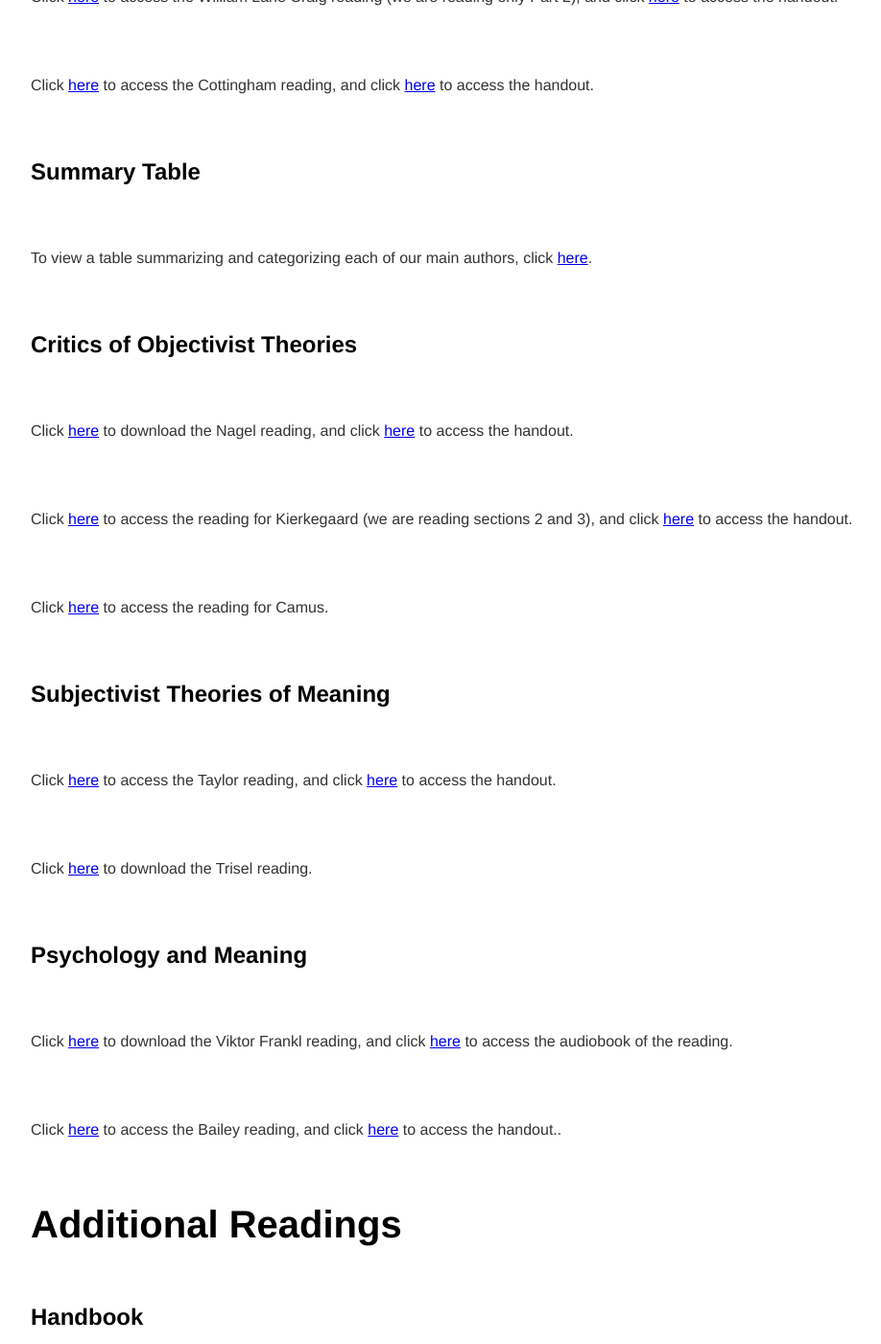
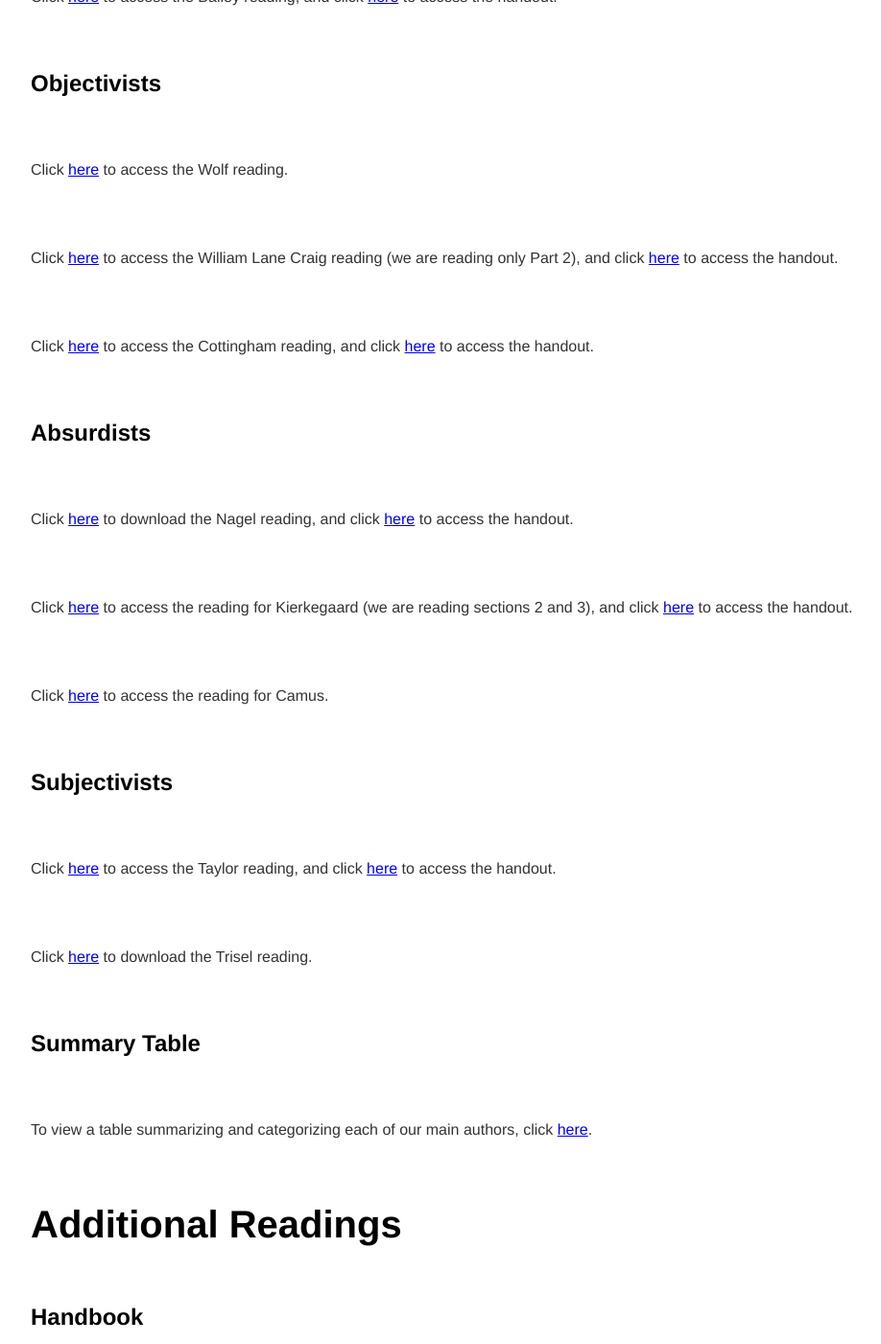
Before and after one commit to kevinjpatton/kevinjpatton.github.io, a Jekyll site: the page built from teaching/phil_1010/readings/index.html, in a window 1280 px wide and 1400 px high, scrolled down 1004 px. Shown: the whole window at 96% size, without its empty margins (160-1078 px from the left). Built offline with Jekyll 4.4.1, drawn with Linux system fonts in a browser that asks for light colours; Markdown is read by kramdown in place of the engine named in the settings; some of the changed text lies outside the part shown.

Commit message:
Update index.html

```diff
--- a/teaching/phil_1010/readings/index.html
+++ b/teaching/phil_1010/readings/index.html
@@ -7,33 +7,30 @@
 <p>Click <a href="/banda/Draft - How to Philosophize.pdf" target="_blank">here</a> to access the Introduction reading.</p>
 <p>Click <a href="/banda/Draft - Philosophabet.pdf" target="_blank">here</a> to access my Philosophy Dictionary reading.</p>
 
-<h2>Objectivist Theories of Meaning</h2>
+<h2>Suffering and Meaning</h2>
+<p>Click <a href="/teaching/phil_1010/readings/Viktor E. Frankl - Man's Search For Meaning.pdf" target="_blank">here</a> to download the Viktor Frankl reading, and click <a href="https://youtu.be/MoyHK_ocfD8?si=0kpp0NixYmhzVHJa" target="_blank">here</a> to access the audiobook of the reading.</p>
+<p>Click <a href="/teaching/phil_1010/readings/Richard Bailey - Meaning and Frankls Existential Psychiatry.pdf" target="_blank">here</a> to access the Bailey reading, and click <a href="/teaching/phil_1010/readings/Handout - Bailey.pdf" target="_blank">here</a> to access the handout.</p>
+
+<h2>Objectivists</h2>
 <p>Click <a href="/teaching/phil_1010/readings/Susan Wolf - The Meanings of Lives.pdf" target="_blank">here</a> to access the Wolf reading.</p>
 <p>Click <a href="/teaching/phil_1010/readings/William Lane Craig - Reasonable Faith.pdf" target="_blank">here</a> to access the William Lane Craig reading (we are reading only Part 2), and click <a href="/teaching/phil_1010/readings/Handout - WLC.pdf" target="_blank">here</a> to access the handout.</p>
 <p>Click <a href="/teaching/phil_1010/readings/John Cottingham - The Meaning of Life and Transcendence.pdf" target="_blank">here</a> to access the Cottingham reading, and click <a href="/teaching/phil_1010/readings/Handout - Cottingham.pdf" target="_blank">here</a> to access the handout.</p>
-<h2>Summary Table</h2>
-<p>To view a table summarizing and categorizing each of our main authors, click <a href="/teaching/phil_1010/readings/summary/index.html">here</a>.</p>
 
-<h2>Critics of Objectivist Theories</h2>
+<h2>Absurdists</h2>
 <p>Click <a href="/teaching/phil_1010/readings/Thomas Nagel - Mortal Questions.pdf" target="_blank">here</a> to download the Nagel reading, and click <a href="/teaching/phil_1010/readings/Handout - Nagel and The Absurd.pdf" target="_blank">here</a> to access the handout.</p>
 <p>Click <a href="https://plato.stanford.edu/entries/kierkegaard/" target="_blank">here</a> to access the reading for Kierkegaard (we are reading sections 2 and 3), and click <a href="/teaching/phil_1010/readings/Handout - Kierkegaard.pdf" target="_blank">here</a> to access the handout.</p>
 <p>Click <a href="https://plato.stanford.edu/entries/camus/#SuiAbsHapMytSis" target="_blank">here</a> to access the reading for Camus.</p>
 
-<h2>Subjectivist Theories of Meaning</h2>
+<h2>Subjectivists</h2>
 <p>Click <a href="/teaching/phil_1010/readings/Richard Taylor - The Meaning of Life.pdf" target="_blank">here</a> to access the Taylor reading, and click <a href="/teaching/phil_1010/readings/Handout - Taylor.pdf" target="_blank">here</a> to access the handout.</p>
 <p>Click <a href="/teaching/phil_1010/readings/Brook Alan Trisel - Why The Indifference of the Universe is Irrelevant to Lifes Meaning.pdf" target="_blank">here</a> to download the Trisel reading.</p>
 
-<h2>Psychology and Meaning</h2>
-<p>Click <a href="/teaching/phil_1010/readings/Viktor E. Frankl - Man's Search For Meaning.pdf" target="_blank">here</a> to download the Viktor Frankl reading, and click <a href="https://youtu.be/MoyHK_ocfD8?si=0kpp0NixYmhzVHJa" target="_blank">here</a> to access the audiobook of the reading.</p>
-<p>Click <a href="/teaching/phil_1010/readings/Richard Bailey - Meaning and Frankls Existential Psychiatry.pdf" target="_blank">here</a> to access the Bailey reading, and click <a href="/teaching/phil_1010/readings/Handout - Bailey.pdf" target="_blank">here</a> to access the handout..</p>
+<h2>Summary Table</h2>
+<p>To view a table summarizing and categorizing each of our main authors, click <a href="/teaching/phil_1010/readings/summary/index.html">here</a>.</p>
 
 <h1>Additional Readings</h1>
 <h2>Handbook</h2>
 <p>Click <a href="/teaching/phil_1010/readings/Iddo Landau - The Oxford Handbook of Meaning in Life.pdf" target="_blank">here</a> to download the Oxford Handbook reading.</p>
-
-<h2>Morality and Meaning</h2>
-<p>Click <a href="/teaching/phil_1010/readings/Norman Dahl - Morality and the Meaning of Life.pdf" target="_blank">here</a> to access the Dahl reading.</p>
-<p>Click <a href="/teaching/phil_1010/readings/Berit Brogaard & Barry Smith - On Luck  Responsibility and the Meaning of Life.pdf" target="_blank">here</a> to download the Brogaard and Smith reading.</p>
 
 <h2>Free Will</h2>
 <p>Click <a href="/teaching/phil_1010/readings/Theodore Sider - Riddles of Existence A Guided Tour of Metaphysics.pdf" target="_blank">here</a> to access the reading on Free Will (just Ch6).</p>
```
